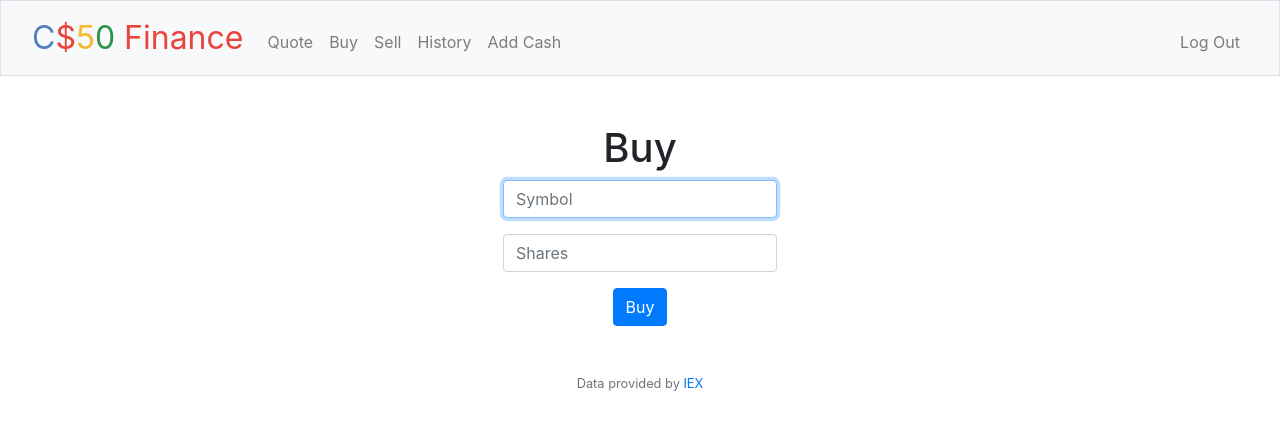
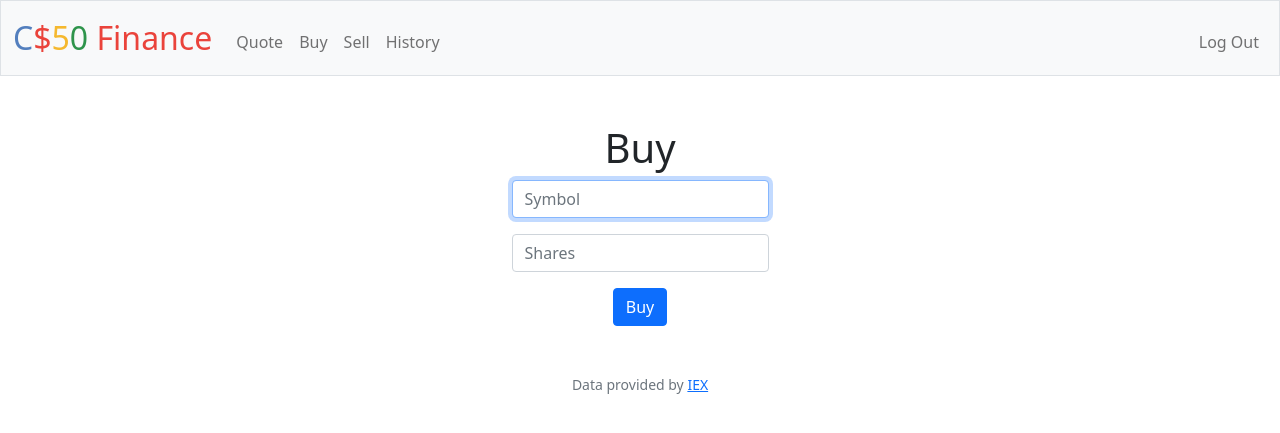
Before and after one commit to Malmahrezi/workspace, a Flask app: page /buy in a window 1280 px wide. Shown: the top 433 px of the page. Run offline with Flask 2, Linux system fonts and the light colour scheme; the visitor is signed in with stand-in values (Sample User, id 1); some libraries are stand-ins or nearby versions.

Commit message:
automated commit by check50 [check50=True]

```diff
--- a/templates/layout.html
+++ b/templates/layout.html
@@ -15,8 +15,6 @@
         <link href="/static/favicon.ico" rel="icon">
 
         <link href="/static/styles.css" rel="stylesheet">
-
-        <link rel="stylesheet" href="https://cdn.jsdelivr.net/npm/bootstrap@4.3.1/dist/css/bootstrap.min.css" integrity="sha384-ggOyR0iXCbMQv3Xipma34MD+dH/1fQ784/j6cY/iJTQUOhcWr7x9JvoRxT2MZw1T" crossorigin="anonymous">
 
         <title>C$50 Finance: {% block title %}{% endblock %}</title>
 
@@ -37,7 +35,6 @@
                             <li class="nav-item"><a class="nav-link" href="/buy">Buy</a></li>
                             <li class="nav-item"><a class="nav-link" href="/sell">Sell</a></li>
                             <li class="nav-item"><a class="nav-link" href="/history">History</a></li>
-                            <li class="nav-item"><a class="nav-link" href="/add_cash">Add Cash</a></li>
                         </ul>
                         <ul class="navbar-nav ms-auto mt-2">
                             <li class="nav-item"><a class="nav-link" href="/logout">Log Out</a></li>
--- a/templates/register.html
+++ b/templates/register.html
@@ -5,7 +5,7 @@
 {% endblock %}
 
 {% block main %}
-    <form action="/register" method="post">
+    <form action="/register" method="get">
         <div class="mb-3">
             <input autocomplete="off" autofocus class="form-control mx-auto w-auto" id="username" name="username" placeholder="Username" type="text">
         </div>
```
Also changed, not shown: app.py (line endings or trailing spaces), finance.db, templates/buy.html (line endings or trailing spaces), templates/history.html (line endings or trailing spaces), templates/index.html (line endings or trailing spaces), templates/quote.html (line endings or trailing spaces), templates/sell.html (line endings or trailing spaces).
